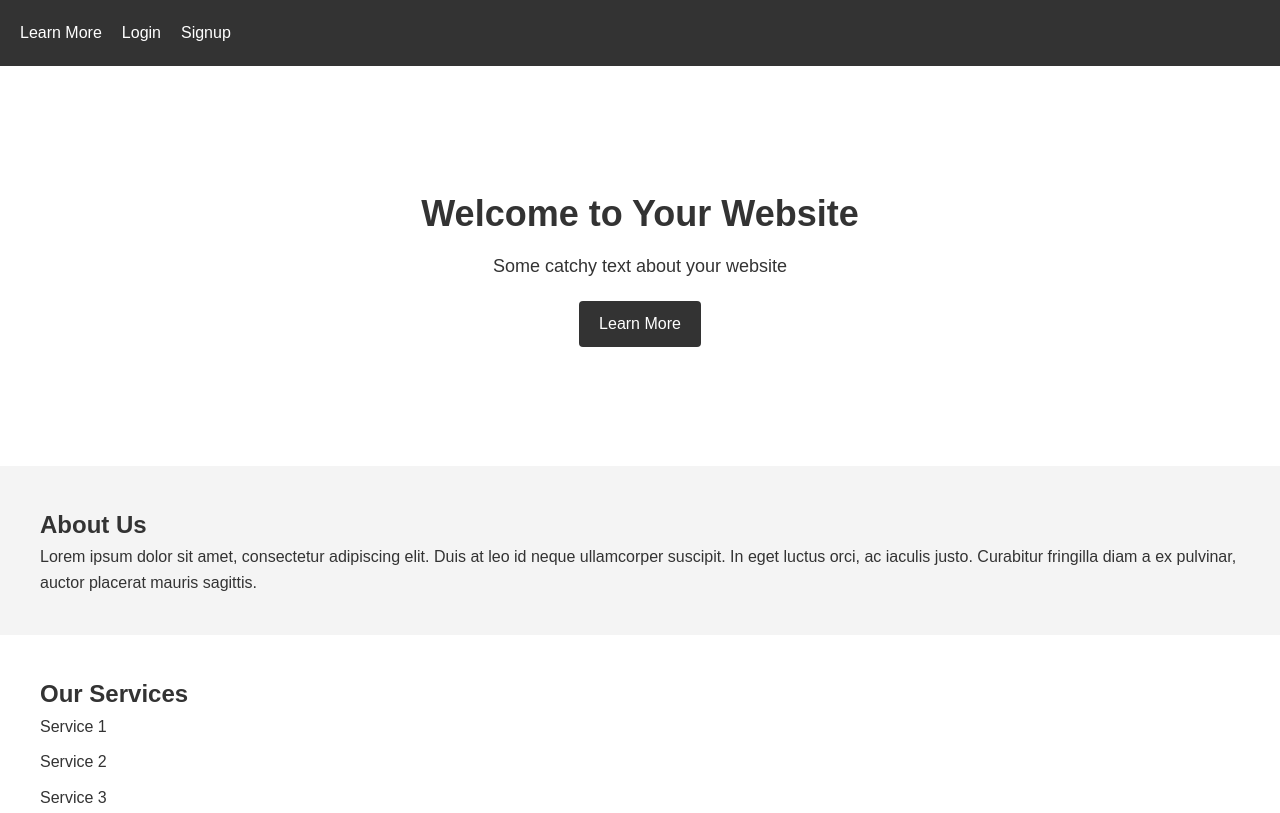
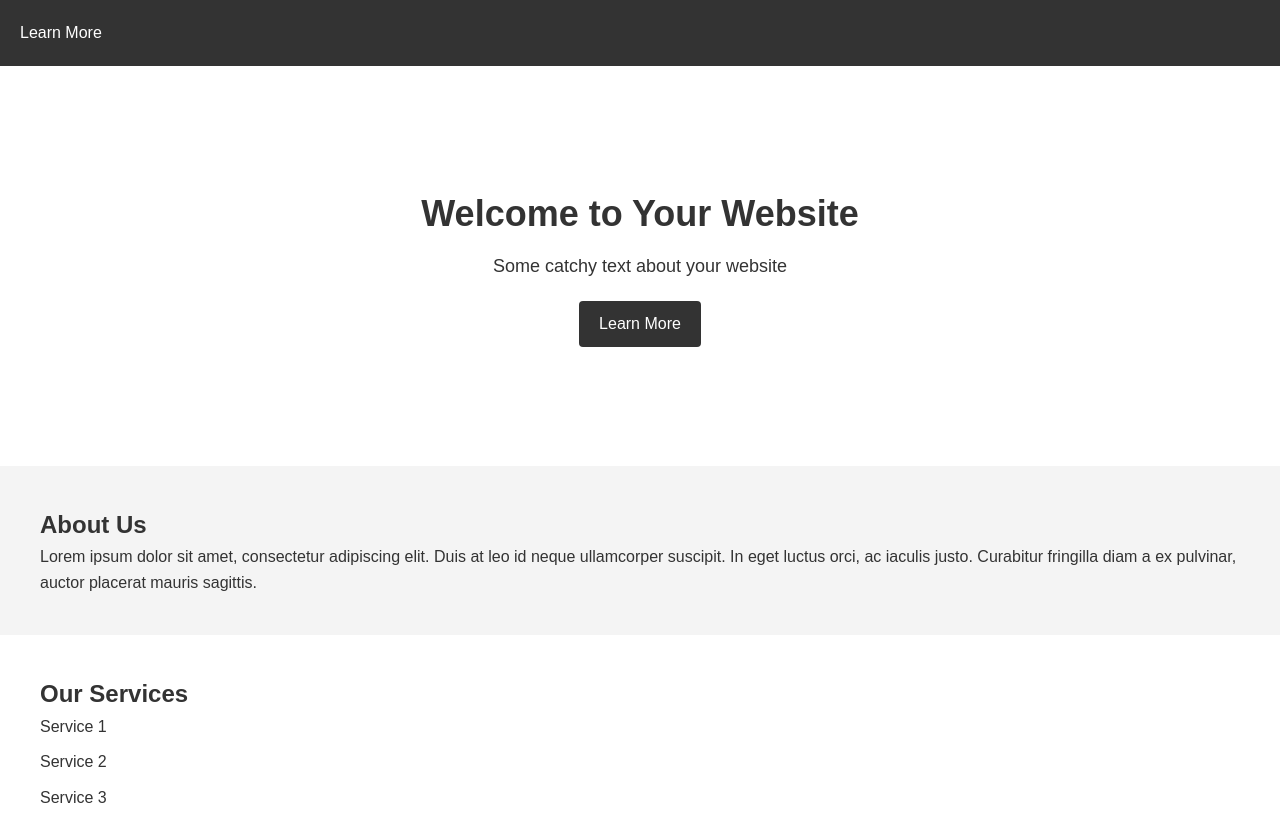
Before and after one commit to Tag-Mode/Tag-Mode.github.io, a plain HTML site: page index.html in a window 1280 px wide. Shown: the top 813 px of the page. Drawn offline with Linux system fonts and the light colour scheme.

Commit message:
Update index.html

```diff
--- a/index.html
+++ b/index.html
@@ -20,8 +20,6 @@
     <nav>
       <ul>
         <li><a href="Learn More.html">Learn More</a></li>
-        <li><a href="Signin.html">Login</a></li>
-        <li><a href="Signup.html">Signup</a></li>
       </ul>
     </nav>
   </header>
```
